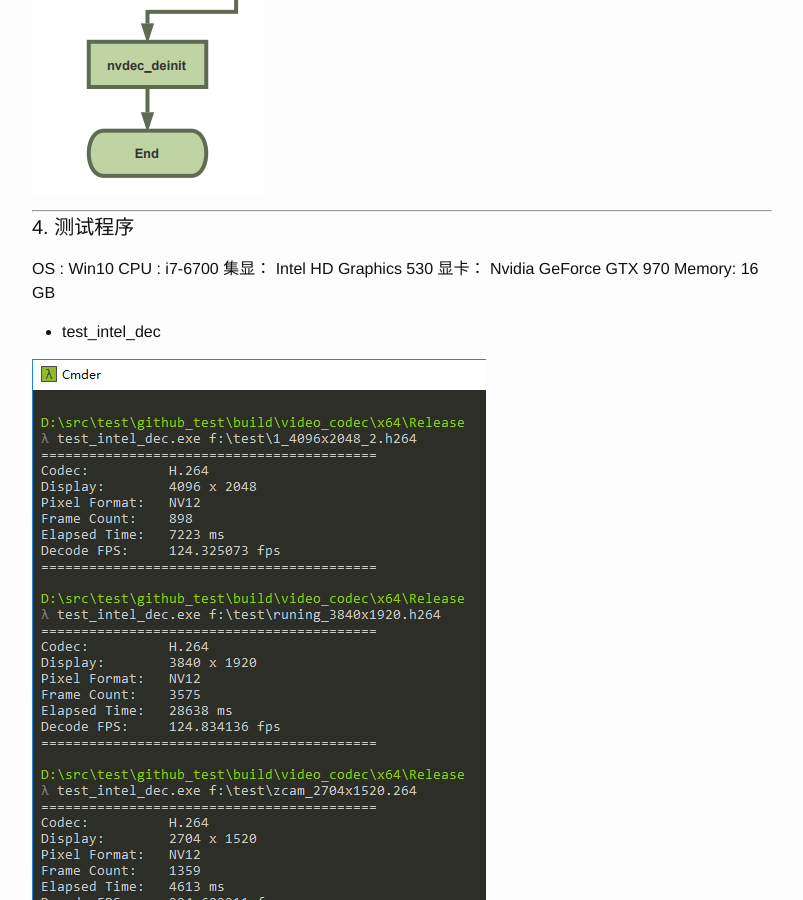
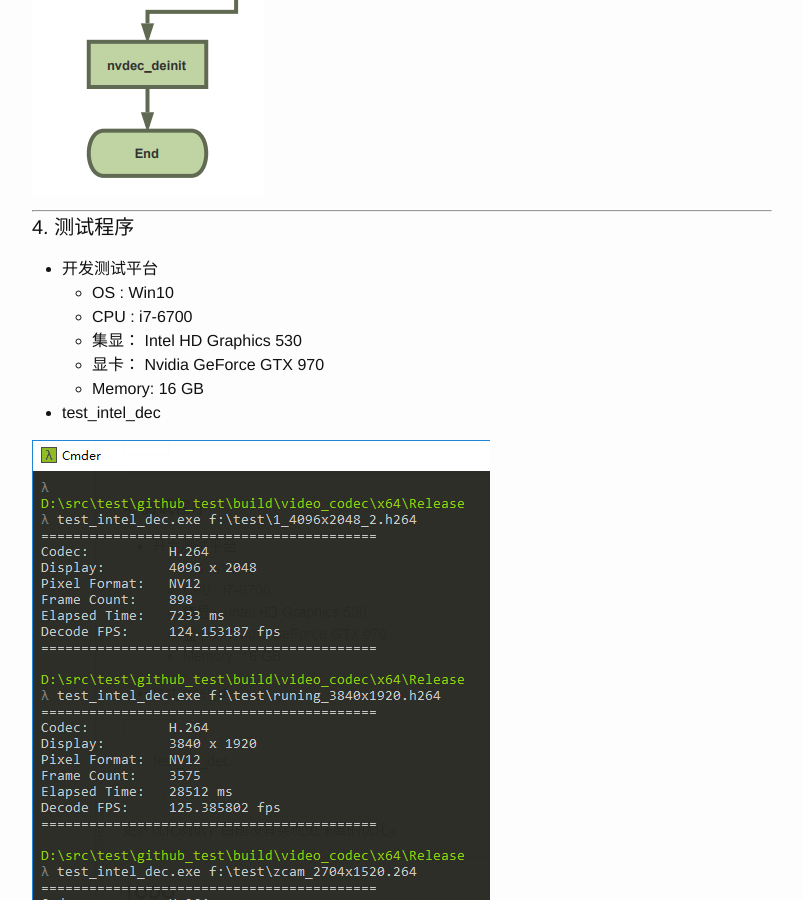
Before and after one commit to mojing1999/mojing1999.github.io, a Jekyll site: the page built from _posts/2017-06-16-video-codec.md, in a window 1280 px wide and 900 px high, scrolled down 4297 px. Shown: the whole window, without its empty margins (238-1041 px from the left). Built offline with Jekyll 4.4.1, drawn with Linux system fonts in a browser that asks for light colours; comment, search, counter and statistics services are not loaded; some of the changed text lies outside the part shown.

```diff
--- a/_posts/2017-06-16-video-codec.md
+++ b/_posts/2017-06-16-video-codec.md
@@ -150,11 +150,18 @@ jm_nvdec_deinit()
 
 
 #### 4. 测试程序
-OS  : 	Win10
-CPU : 	i7-6700
-集显：	Intel HD Graphics 530
-显卡：	Nvidia GeForce GTX 970
-Memory: 16 GB
+- 开发测试平台
+	- OS  : 	Win10
+	- CPU : 	i7-6700
+	- 集显：	Intel HD Graphics 530
+	- 显卡：	Nvidia GeForce GTX 970
+	- Memory: 16 GB
+
+
+
+
+
+
 
 - test_intel_dec
 
```
Also changed, not shown: other parts of _posts/2017-06-16-video-codec.md (+2 -2 lines), media/test_intel_dec.png.
